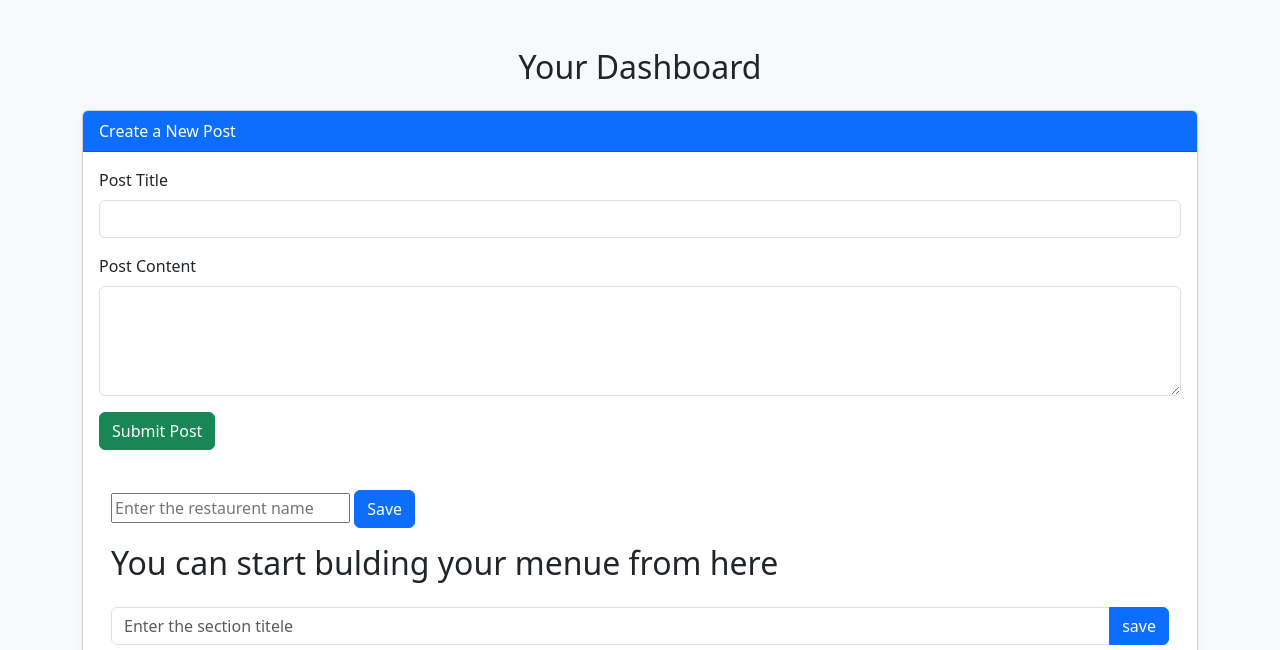
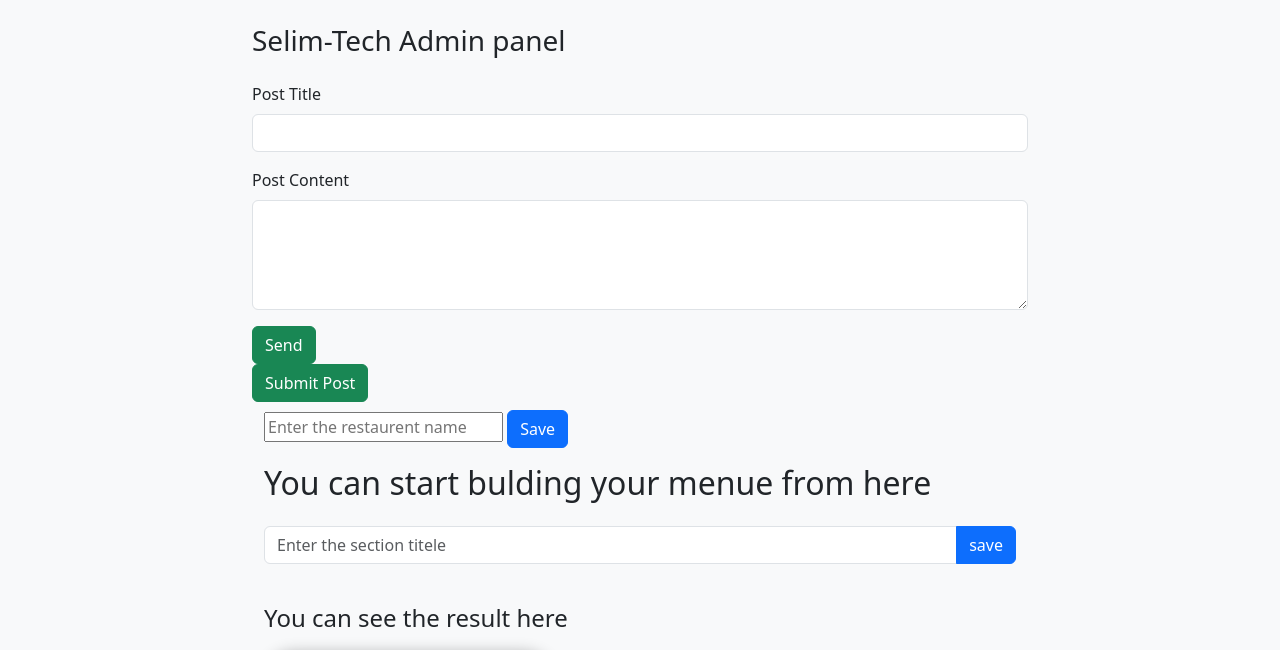
Before and after one commit to mohamed36578/my-flask-app, a Flask app: template templates/dashboard.html in a window 1280 px wide. Shown: the top 650 px of the page. Run offline with Flask 3, Linux system fonts and the light colour scheme; the template is opened without the code that fills it, so the values that code supplies are empty; some libraries are stand-ins or nearby versions.

Commit message:
dashboard promax14

```diff
--- a/templates/dashboard.html
+++ b/templates/dashboard.html
@@ -2,9 +2,8 @@
 <html lang="en">
 <head>
     <meta charset="UTF-8">
-    <title>User Dashboard</title>
-    <meta name="viewport" content="width=device-width, initial-scale=1">
-    <!-- Bootstrap CSS CDN -->
+    <meta name="viewport" content="width=device-width, initial-scale=1"> <!-- Add this for mobile responsiveness -->
+    <title>Dashboard</title>
     <link href="https://cdn.jsdelivr.net/npm/bootstrap@5.3.0/dist/css/bootstrap.min.css" rel="stylesheet">
 
     <style>
@@ -95,15 +94,18 @@
 
 
     </style>
+    <style>
+        .dashboard-wrapper {
+            max-width: 800px;
+            margin: auto;
+        }
+    </style>
 </head>
 <body class="bg-light">
 
-    <div class="container py-5">
-        <h2 class="text-center mb-4"> Your Dashboard</h2>
+    <div class="container py-4 dashboard-wrapper">
+        <h3 class="mb-4 text-center text-md-start">Selim-Tech Admin panel</h3>
 
-        <!-- Post Form -->
-        <div class="card mb-4 shadow-sm">
-            <div class="card-header bg-primary text-white">Create a New Post</div>
         <div class="card-body">
           <form method="POST" action="/dashboard">
             <input type="hidden" name="csrf_token" value="{{ csrf_token() }}">
@@ -115,10 +117,10 @@
                   <label for="content" class="form-label">Post Content</label>
                   <textarea class="form-control" name="content" id="content" rows="4" required></textarea>
               </div>
-                    <button type="submit" class="btn btn-success">Submit Post</button>
+              <button type="submit" class="btn btn-success">Send</button>
           </form>
       </div>
-            <div class="card-body">
+      <button type="submit" class="btn btn-success" onclick="copyEmbed()" >Submit Post</button>
         <div class="container">
 
 
@@ -153,31 +155,47 @@
           </div>
         </div>
     </div>
-        </div>
 
-        <!-- User's Posts -->
-        {% if posts %}
-            <h4 class="mb-3">Your Posts</h4>
-            <div class="row">
-                {% for key, post in posts.items() %}
-                <div class="col-md-6 mb-4">
-                    <div class="card shadow-sm">
-                        <div class="card-body">
-                            <h5 class="card-title">{{ post.title }}</h5>
-                            <p class="card-text">{{ post.content }}</p>
-                            <p class="text-muted small">Post ID: <code>{{ key }}</code></p>
-                        </div>
-                    </div>
-                </div>
-                {% endfor %}
-            </div>
-        {% else %}
-            <p class="text-muted">You haven't posted anything yet.</p>
-        {% endif %}
-    </div>
+    <script>
 
-    <!-- Bootstrap JS Bundle -->
-    <script src="https://cdn.jsdelivr.net/npm/bootstrap@5.3.0/dist/js/bootstrap.bundle.min.js"></script>
+function sendMessageOnWhatsApp(phoneNumber, message) {
+  // Encode message for URL
+  const encodedMessage = encodeURIComponent(message);
+  // Create WhatsApp URL
+  const url = `https://wa.me/${phoneNumber}?text=${encodedMessage}`;
+  // Redirect user
+  window.location.href = url;
+}
+
+
+        document.addEventListener("DOMContentLoaded", function () {
+            const postIdContainer = document.getElementById("post-id-container");
+            const postIdInput = document.getElementById("post_id_input");
+            const saveButton = document.getElementById("save_post_id");
+
+            const savedPostId = localStorage.getItem("post_id");
+
+            if (savedPostId) {
+                postIdContainer.style.display = "none";
+
+                const hiddenInput = document.createElement("input");
+                hiddenInput.type = "hidden";
+                hiddenInput.name = "post_id";
+                hiddenInput.value = savedPostId;
+                document.querySelector("form").appendChild(hiddenInput);
+            }
+
+            saveButton.addEventListener("click", function () {
+                const postId = postIdInput.value.trim();
+                if (postId !== "") {
+                    localStorage.setItem("post_id", postId);
+                    location.reload();
+                }
+            });
+        });
+    </script>
+
+  <script src="https://cdn.jsdelivr.net/npm/sortablejs@1.15.0/Sortable.min.js"></script>
   <script>
     let cardCounter = 0;
     let editingItem = null;
@@ -409,7 +427,6 @@
     function copyEmbed() {
       const bgr = document.getElementById('bgr').textContent;
       const p = document.getElementById('content');
-
       const embedContent = document.getElementById("embedBox").innerHTML;
       const fullHTML = `
 
@@ -909,8 +926,8 @@
 
 </body>
 </html>`;
-    p.textContent = fullHTML;
-//    title.value = `${bgr}`;
+p.value = fullHTML;
+//title.value = `${bgr}`;
      // navigator.clipboard.writeText(fullHTML).then(() => {
         //alert("Embed HTML copied to clipboard!");
       //}).catch(err => {
@@ -921,6 +938,5 @@
 
 
   </script>
-
 </body>
 </html>
```
Lines whose indentation alone changed are shown as unchanged.
